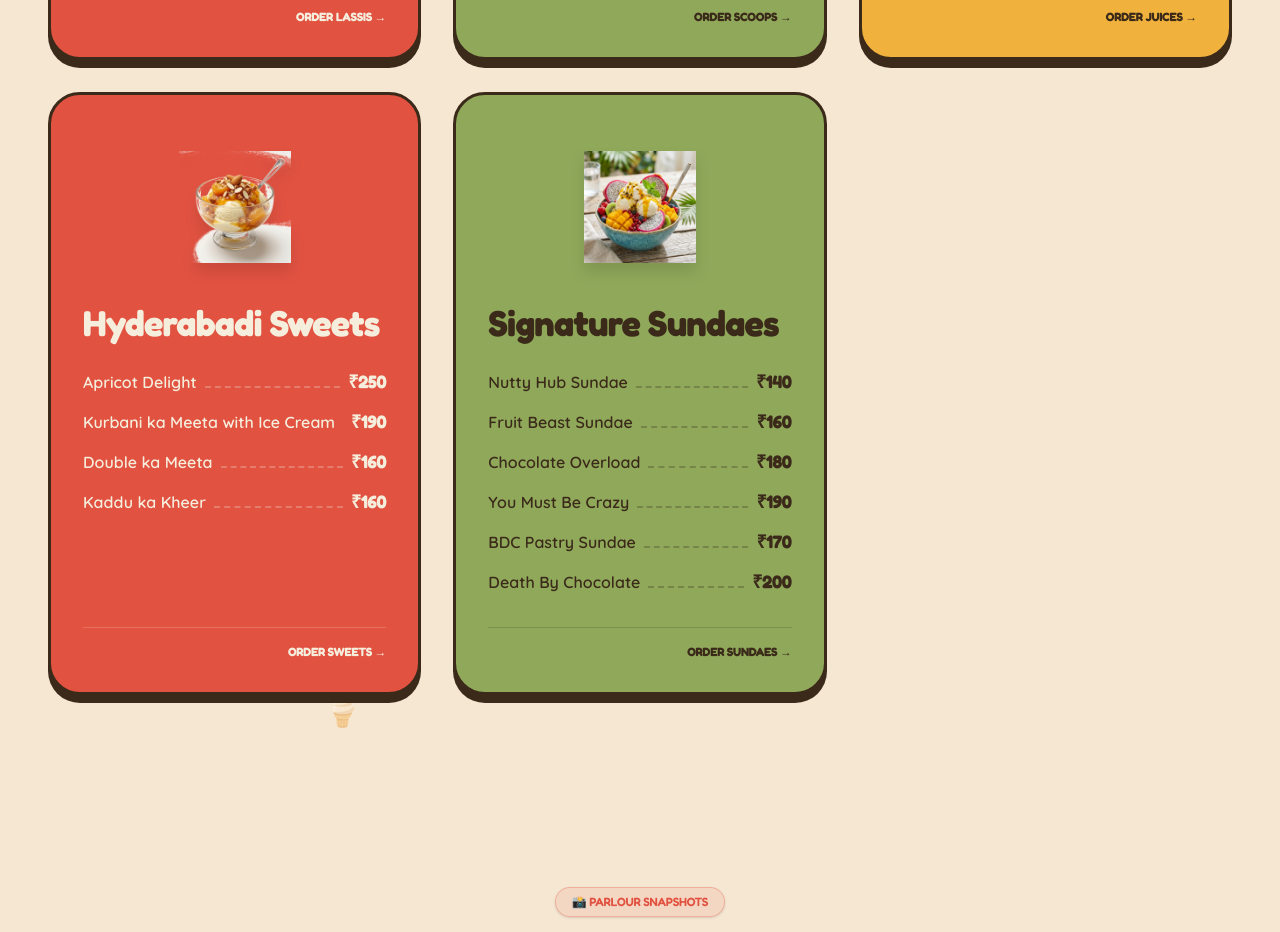
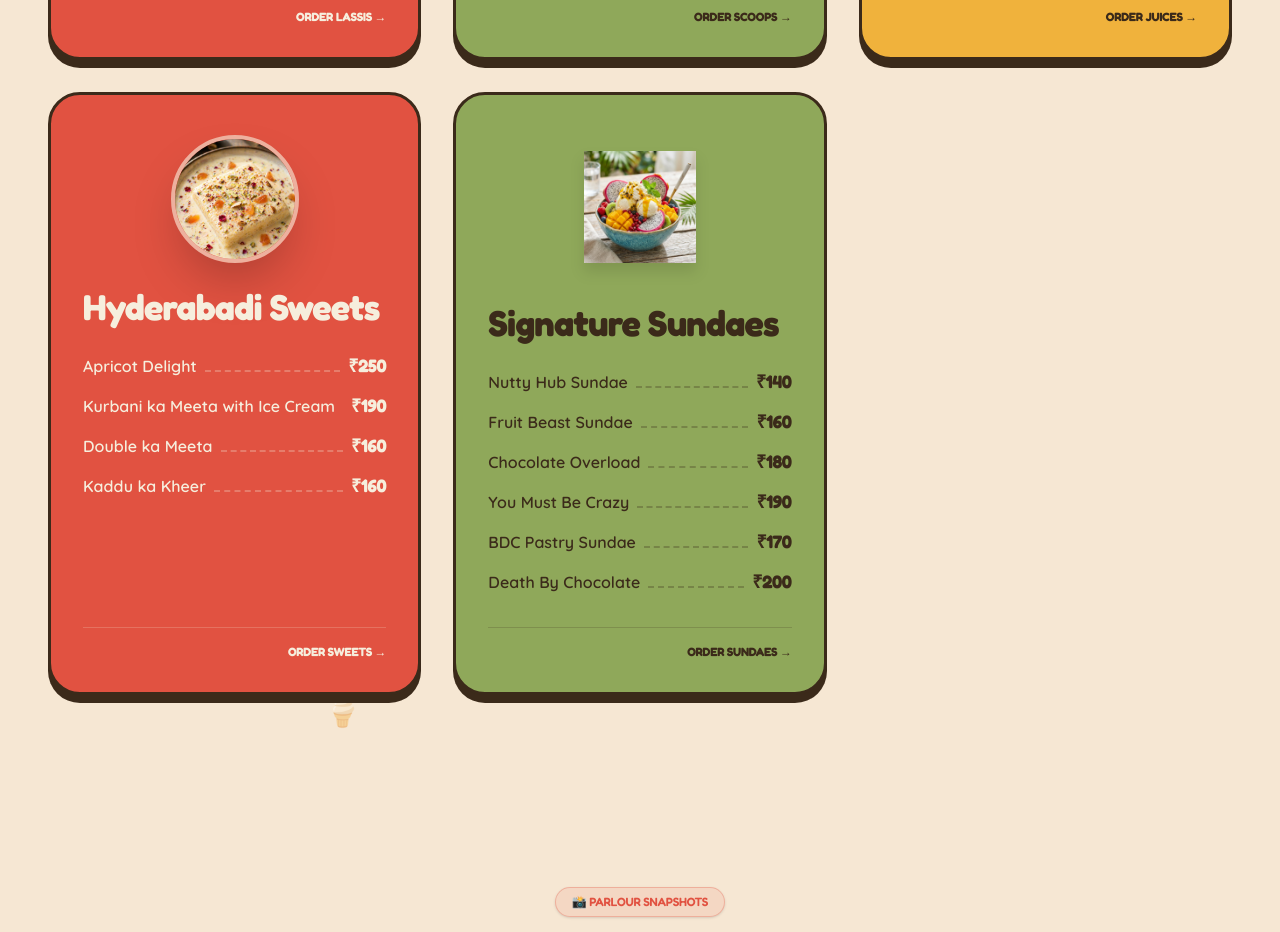
Before and after one commit to lalitejaonteddu/icecream, a Next.js app: page / in a window 1280 px wide. Shown: the part 2780-3712 px from the top of the page. Built offline with nearby package versions, Linux system fonts and the light colour scheme; a web font is replaced by a local one.

Commit message:
Update Hyderabadi Sweets card with Apricot Delight dish photo and correct menu pricing

```diff
--- a/src/components/BestSellers.tsx
+++ b/src/components/BestSellers.tsx
@@ -237,9 +237,9 @@ export default function BestSellers() {
             <div>
               <div className="flex justify-center mb-6 pt-2">
                 <img
-                  src="/assets/apricot_delight_dessert_transparent.png"
-                  alt="Apricot Delight dessert icon"
-                  className="w-28 h-36 object-contain drop-shadow-xl"
+                  src="/assets/apricot_delight_dish.jpg"
+                  alt="Apricot Delight dessert"
+                  className="w-32 h-32 object-cover rounded-full border-4 border-[#F6EEDD]/60 shadow-2xl hover:scale-105 transition-transform duration-300"
                 />
               </div>
 
```
Also changed, not shown: public/assets/apricot_delight_dish.jpg (added), public/assets/matka_kheer_bowl.jpg (added).
